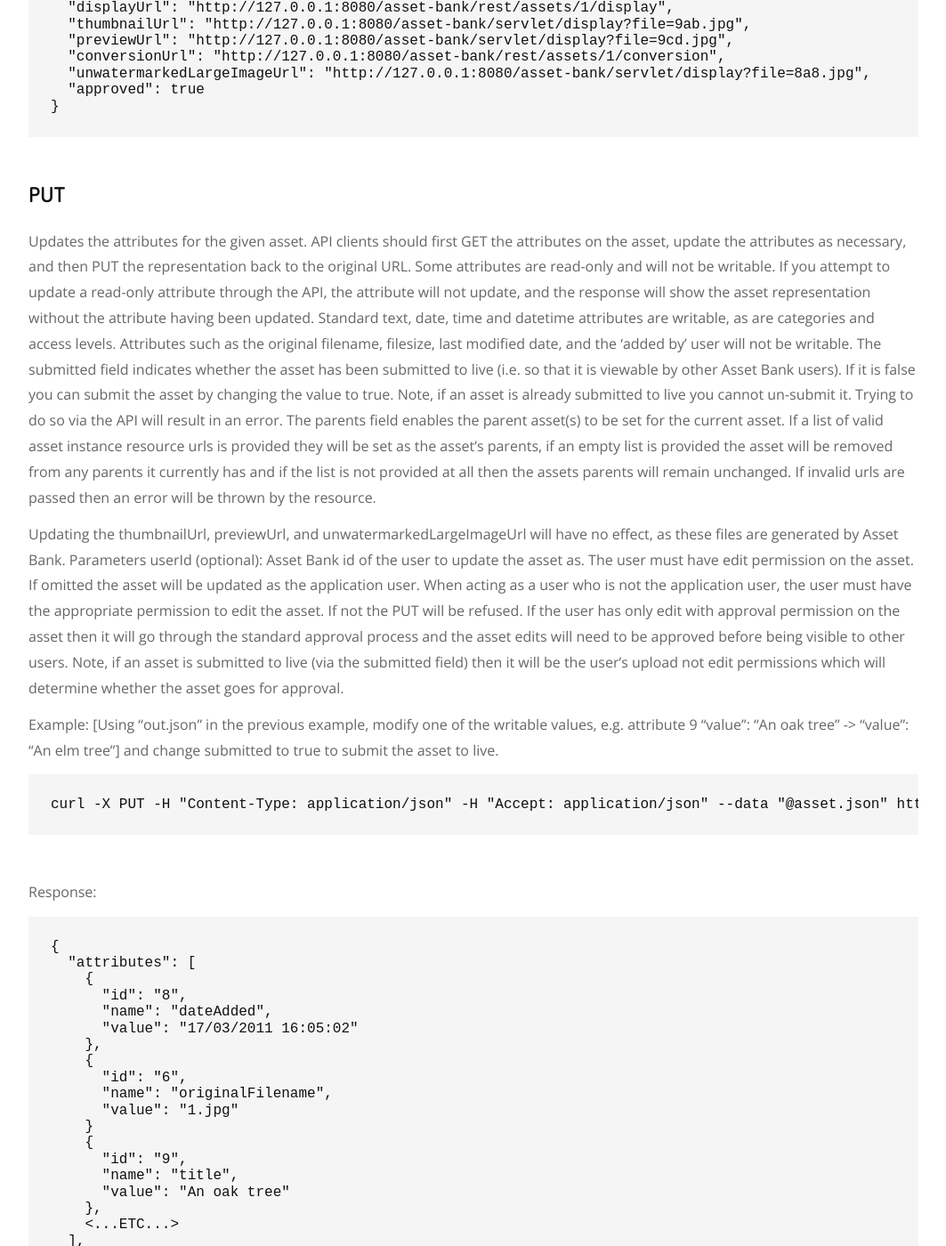
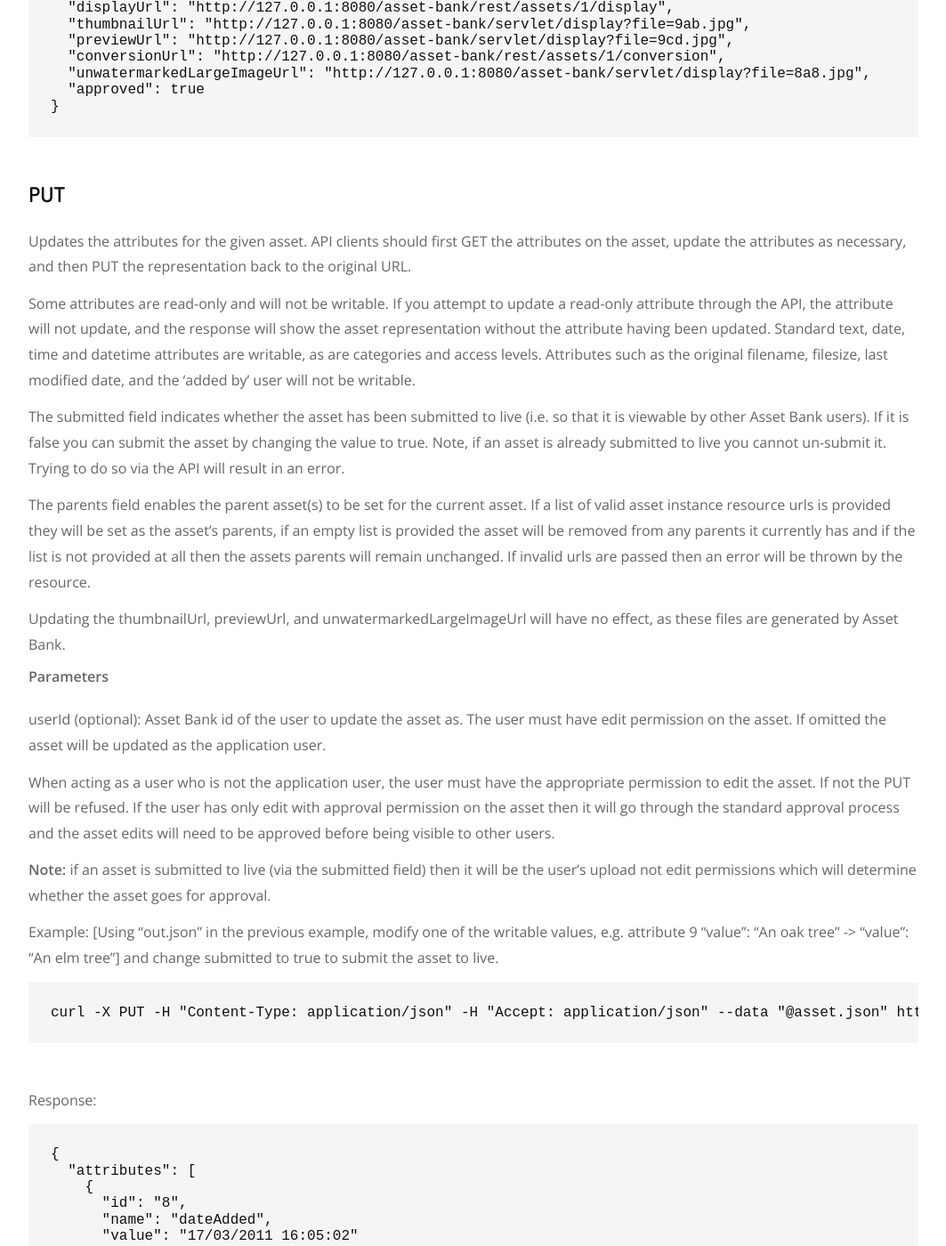
Before and after one commit to brightinteractive/api-docs, a Jekyll site: the page built from doc/asset.md, in a window 1280 px wide and 1400 px high, scrolled down 1176 px. Shown: the whole window at 89% size, without its empty margins (108-1171 px from the left). Built offline with Jekyll 4.4.1, drawn with Linux system fonts in a browser that asks for light colours; our own code applies the rules of GitHub Pages for plain Markdown files.

```diff
--- a/doc/asset.md
+++ b/doc/asset.md
@@ -48,15 +48,21 @@ Response (contents of "asset.json" file):
 
 ## PUT
 Updates the attributes for the given asset.  API clients should first GET the attributes on the asset, update the attributes as necessary, and then PUT the representation back to the original URL.
+
 Some attributes are read-only and will not be writable.  If you attempt to update a read-only attribute through the API, the attribute will not update, and the response will show the asset representation without the attribute having been updated.  Standard text, date, time and datetime attributes are writable, as are categories and access levels.  Attributes such as the original filename, filesize, last modified date, and the 'added by' user will not be writable.
+
 The submitted field indicates whether the asset has been submitted to live (i.e. so that it is viewable by other Asset Bank users). If it is false you can submit the asset by changing the value to true. Note, if an asset is already submitted to live you cannot un-submit it. Trying to do so via the API will result in an error.
+
 The parents field enables the parent asset(s) to be set for the current asset. If a list of valid asset instance resource urls is provided they will be set as the asset’s parents, if an empty list is provided the asset will be removed from any parents it currently has and if the list is not provided at all then the assets parents will remain unchanged. If invalid urls are passed then an error will be thrown by the resource.
 
 Updating the thumbnailUrl, previewUrl, and unwatermarkedLargeImageUrl will have no effect, as these files are generated by Asset Bank.
-Parameters
+
+#### Parameters
 userId (optional): Asset Bank id of the user to update the asset as. The user must have edit permission on the asset. If omitted the asset will be updated as the application user.
+
 When acting as a user who is not the application user, the user must have the appropriate permission to edit the asset. If not the PUT will be refused. If the user has only edit with approval permission on the asset then it will go through the standard approval process and the asset edits will need to be approved before being visible to other users.
-Note, if an asset is submitted to live (via the submitted field) then it will be the user’s upload not edit permissions which will determine whether the asset goes for approval.
+
+**Note:** if an asset is submitted to live (via the submitted field) then it will be the user’s upload not edit permissions which will determine whether the asset goes for approval.
 
 Example:
 [Using "out.json" in the previous example, modify one of the writable values, e.g. attribute 9 "value": "An oak tree" -> "value": "An elm tree"] and change submitted to true to submit the asset to live.
```
